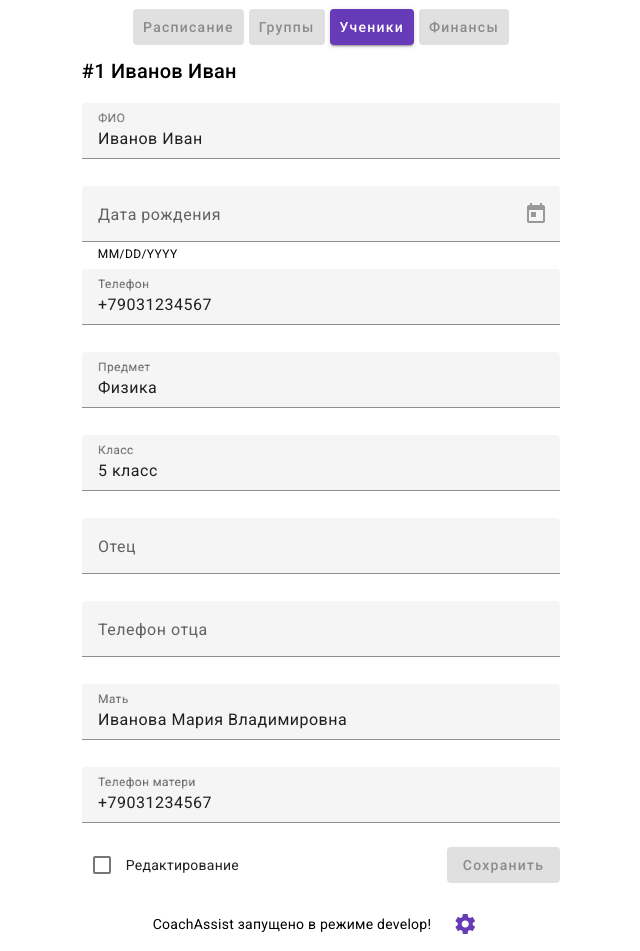
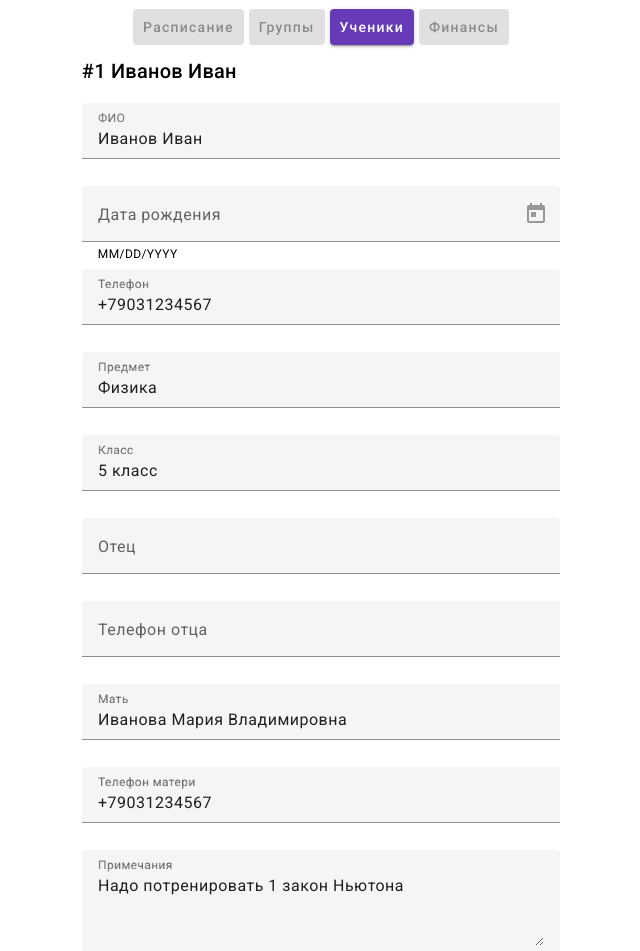
Before and after one commit to Mozgoed/CoachAssist, an Angular app in the folder CoachAssist/: page /students/1 in a window 1280 px wide. Shown: the top 951 px of the page, without its empty margins (319-959 px from the left). Built offline with nearby package versions, Linux system fonts and the light colour scheme.

Commit message:
Добавлено редактирование поля info на странице ученика

```diff
--- a/CoachAssist/src/app/pages/student/student.component.html
+++ b/CoachAssist/src/app/pages/student/student.component.html
@@ -53,6 +53,14 @@
       <mat-label>Телефон матери</mat-label>
       <input type="tel" matInput placeholder="+7-903-123-4567" formControlName="motherPhone" [readonly]="isDisabled">
     </mat-form-field>
+
+    <mat-form-field class="full-width">
+      <mat-label>Примечания</mat-label>
+      <textarea matInput rows="3"
+                placeholder='Надо потренировать уравнения'
+                formControlName="info" [readonly]="isDisabled"
+      ></textarea>
+    </mat-form-field>
   </form>
   <mat-checkbox class="full-width" [checked]="!isDisabled" (change)="toggleDisabled()">Редактирование</mat-checkbox>
   <button mat-raised-button color="accent" (click)="saveStudent()" [disabled]="isDisabled">Сохранить</button>
--- a/CoachAssist/src/app/pages/student/student.component.ts
+++ b/CoachAssist/src/app/pages/student/student.component.ts
@@ -68,6 +68,7 @@ export class StudentComponent implements OnInit {
         fatherPhone: new FormControl(student?.fatherPhone),
         mother: new FormControl(student?.mother),
         motherPhone: new FormControl(student?.motherPhone),
+        info: new FormControl(student?.info),
       });
     });
   }
```
